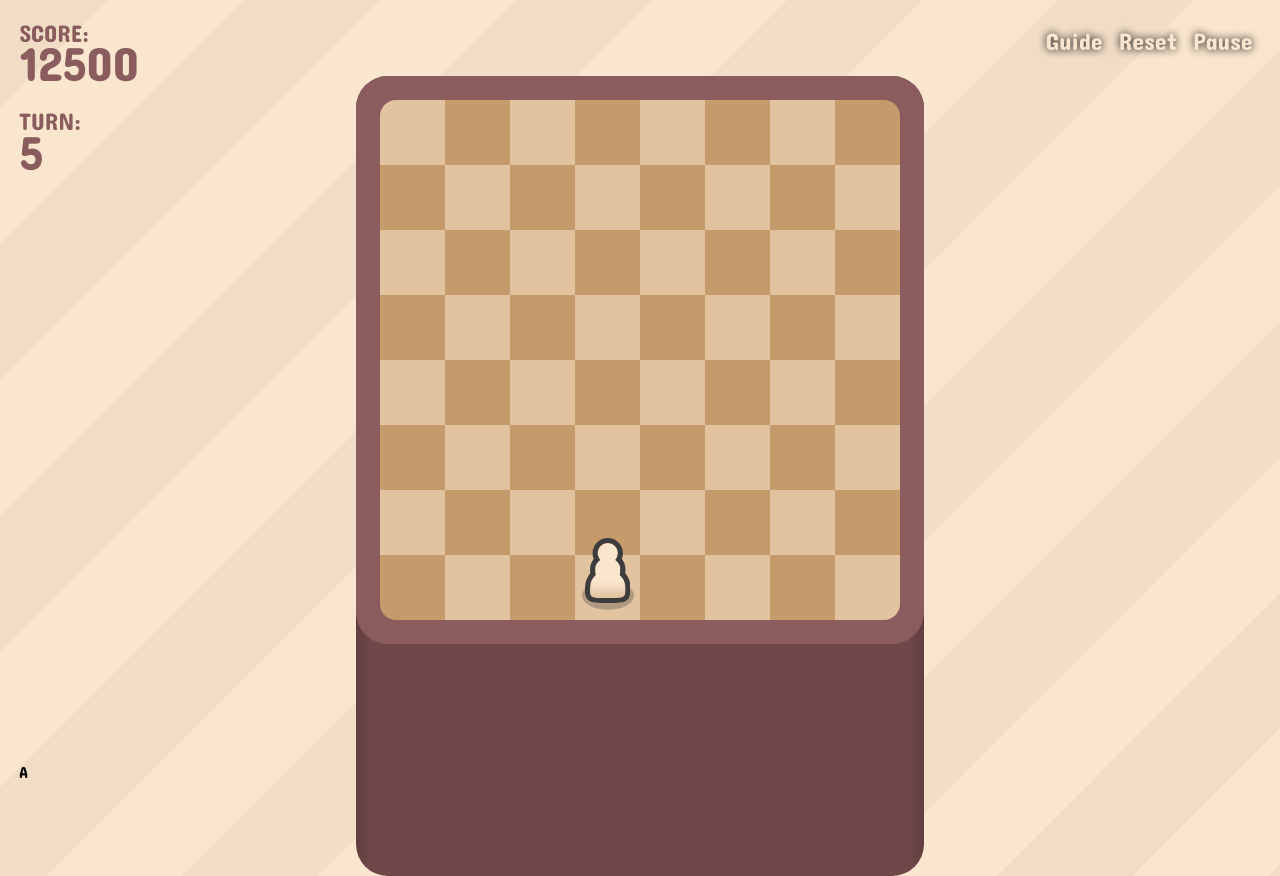
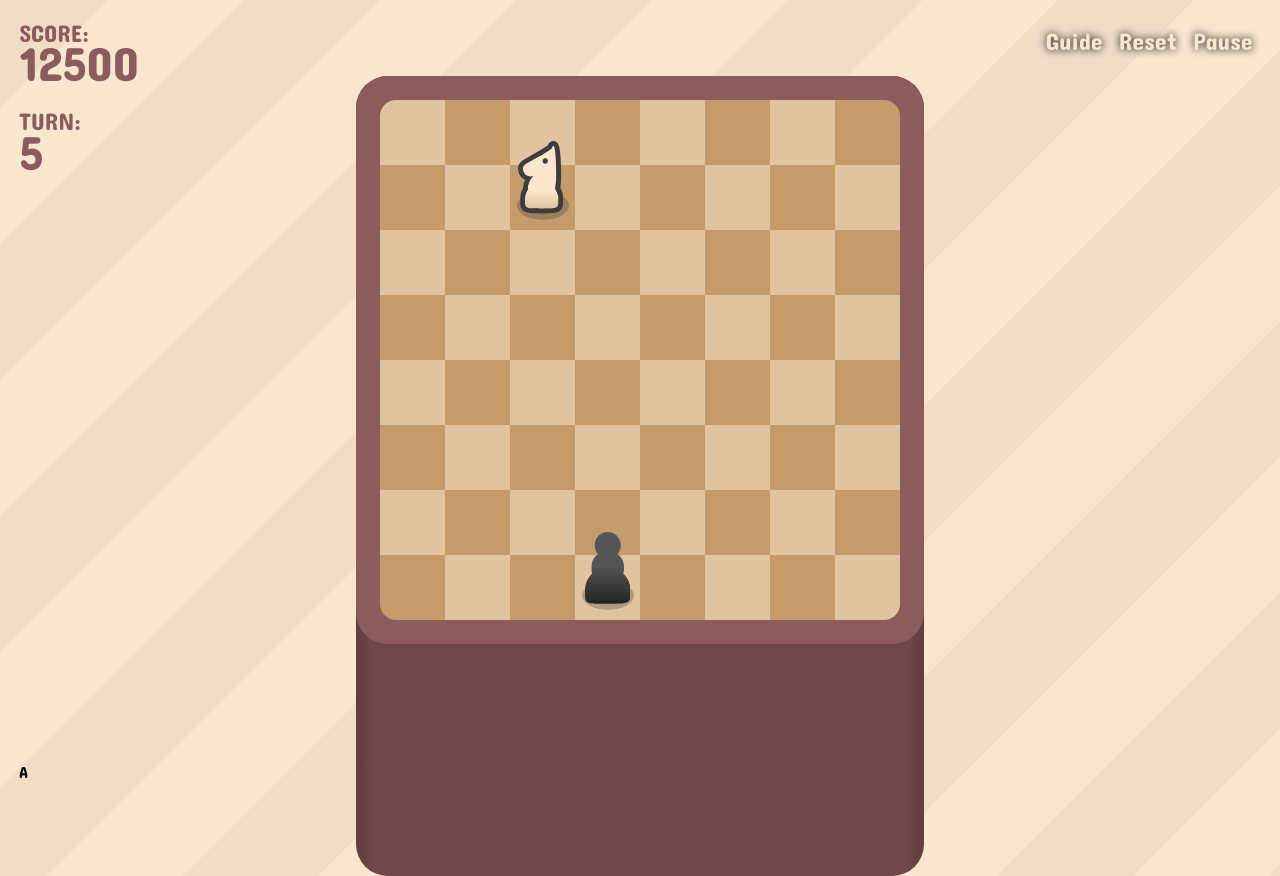
Before and after one commit to coded-circuit/the-pawn-gambit, a React (Vite) app: page / in a window 1280 px wide. Both pictures are taken after a click on the button "PLAY". Built offline with nearby package versions, Linux system fonts and the light colour scheme.

Commit message:
Add player, resetState, input wait

```diff
--- a/src/data/gameSlice.js
+++ b/src/data/gameSlice.js
@@ -37,11 +37,11 @@ const gameSlice = createSlice({
   name: "game",
   initialState,
   reducers: {
-    // resetState: {
-    //   reducer(state) {
-    //     return initialState;
-    //   },
-    // },
+    resetState: {
+      reducer(state) {
+        return initialState;
+      },
+    },
     // setOccupiedCell: {
     //   reducer(state, action) {
     //     const { x, y, value } = action.payload;
@@ -134,15 +134,18 @@ const gameSlice = createSlice({
   },
 });
 
+// SELECT FUNCTIONS --------------------------------------
 export const selectPieceById = (pieceId) => (state) =>
   state.game.pieces[pieceId];
 export const selectCells = (state) => state.game.cells;
 export const selectPlayerPosition = (state) =>
   state.game.pieces[playerId].position;
 
-export const { movePlayer } = gameSlice.actions;
+// ACTION EXPORTS --------------------------------------
+export const { movePlayer, resetState } = gameSlice.actions;
 export default gameSlice.reducer;
 
+//-------------------------------------- PRIVATE FUNCTIONS --------------------------------------
 function verifyPlayerMovement(v1, v2) {
   assertIsVector(v1);
   assertIsVector(v2);
--- a/src/pages/Game/Game.jsx
+++ b/src/pages/Game/Game.jsx
@@ -1,11 +1,20 @@
-import { useEffect, useState } from "react";
+import { useEffect, useRef, useState } from "react";
 import { useDispatch, useSelector } from "react-redux";
 import useInputs from "../../hooks/useInputs";
 import GameUI from "./GameUI";
 import styles from "./Game.module.scss";
 import GridCell from "./GridCell";
-import { movePlayer, selectPlayerPosition } from "../../data/gameSlice";
-import { getVectorSum, isValidCell, PieceType } from "../../global/utils";
+import {
+  movePlayer,
+  selectPlayerPosition,
+  resetState,
+} from "../../data/gameSlice";
+import {
+  getVectorSum,
+  isValidCell,
+  PieceType,
+  sleep,
+} from "../../global/utils";
 import Piece from "./Piece";
 
 // Initialize the grid cells
@@ -19,15 +28,27 @@ for (let y = 0; y < 8; y++) {
 
 const Game = () => {
   const dispatch = useDispatch();
+  const input = useInputs();
+  const processing = useRef(false);
+
   // TEST
   const playerPosition = useSelector(selectPlayerPosition);
-  const input = useInputs();
+  const knightPosition = useRef({ x: 2, y: 0 });
+
+  // DEBUG
+  useEffect(() => {
+    console.log(playerPosition);
+  }, [playerPosition]);
+
+  // Initialize game
+  useEffect(() => {
+    dispatch(resetState());
+  }, []);
 
   // Handle Input
   useEffect(() => {
     // TODO: stop input for a few seconds when starting game
-    // console.log(input);
-    if (input === "") return;
+    if (input === "" || input === undefined || processing.current) return;
     console.log("INPUT:", input);
 
     let direction = { x: 0, y: 0 };
@@ -49,19 +70,14 @@ const Game = () => {
       return;
     }
     if (isValidCell(getVectorSum(playerPosition, direction))) {
-      dispatch(movePlayer(direction.x, direction.y));
+      (async () => {
+        processing.current = true;
+        dispatch(movePlayer(direction.x, direction.y));
+        await sleep(300);
+        processing.current = false;
+      })();
     }
   }, [input]);
-
-  // TEST
-  useEffect(() => {
-    console.log(playerPosition);
-  }, [playerPosition]);
-
-  //Initialize game
-  useEffect(() => {
-    // dispatch(resetState());
-  }, []);
 
   return (
     <main>
@@ -71,7 +87,8 @@ const Game = () => {
       <div className={styles.gridContainer}>{gridCells}</div>
       <div className={styles.piecesContainer}>
         {/* TEST */}
-        <Piece gridPos={playerPosition} type={PieceType.KNIGHT} />
+        <Piece gridPos={playerPosition} type={PieceType.PLAYER} />
+        <Piece gridPos={knightPosition.current} type={PieceType.KNIGHT} />
       </div>
     </main>
   );
--- a/src/pages/Game/Piece.jsx
+++ b/src/pages/Game/Piece.jsx
@@ -1,5 +1,5 @@
 import { useEffect, useState } from "react";
-import { assertIsVector, sleep } from "../../global/utils";
+import { assert, assertIsVector, PieceType, sleep } from "../../global/utils";
 import styles from "./Piece.module.scss";
 import Knight from "./PieceComponents/Knight";
 import Queen from "./PieceComponents/Queen";
@@ -7,6 +7,7 @@ import Shadow from "./PieceComponents/Shadow";
 import Bishop from "./PieceComponents/Bishop";
 import Rook from "./PieceComponents/Rook";
 import Pawn from "./PieceComponents/Pawn";
+import Player from "./PieceComponents/Player";
 
 const Piece = ({ gridPos, type }) => {
   assertIsVector(gridPos);
@@ -14,10 +15,9 @@ const Piece = ({ gridPos, type }) => {
   const [isMoving, setIsMoving] = useState(false);
 
   const gfxPlayerStyles = {
-    // backgroundImage:
-    //   "radial-gradient(70% 40% at 50% 70%, black, black 50%, transparent 50%)",
     top: (gridPos.y * 65) / 8 + "vmin",
     left: (gridPos.x * 65) / 8 + "vmin",
+    zIndex: gridPos.y * 8 + gridPos.x,
   };
 
   useEffect(() => {
@@ -28,10 +28,34 @@ const Piece = ({ gridPos, type }) => {
     })();
   }, [gridPos]);
 
+  let pieceComponent;
+  switch (type) {
+    case PieceType.PLAYER:
+      pieceComponent = <Player />;
+      break;
+    case PieceType.QUEEN:
+      pieceComponent = <Queen />;
+      break;
+    case PieceType.ROOK:
+      pieceComponent = <Rook />;
+      break;
+    case PieceType.BISHOP:
+      pieceComponent = <Bishop />;
+      break;
+    case PieceType.KNIGHT:
+      pieceComponent = <Knight />;
+      break;
+    case PieceType.PAWN:
+      pieceComponent = <Pawn />;
+      break;
+    default:
+      assert(false, "Invalid type in Piece.jsx!");
+  }
+
   return (
-    <div className={`${styles.piece}`} style={gfxPlayerStyles}>
+    <div className={styles.piece} style={gfxPlayerStyles}>
       <div className={isMoving ? styles.jumpReference : ""}>
-        <Pawn />
+        {pieceComponent}
       </div>
       <Shadow isMoving={isMoving} />
     </div>
--- a/src/pages/Game/PieceComponents/PieceComponents.module.scss
+++ b/src/pages/Game/PieceComponents/PieceComponents.module.scss
@@ -1,3 +1,4 @@
+.player,
 .pawn,
 .knight,
 .rook,
@@ -6,6 +7,10 @@
   width: calc(theme.$grid-scale / 8 * 0.7);
   position: absolute;
   bottom: calc(theme.$grid-scale / 8 * 0.25);
+
+  &.player {
+    left: calc(theme.$grid-scale / 8 * 0.15);
+  }
 
   &.pawn {
     left: calc(theme.$grid-scale / 8 * 0.15);
--- /dev/null
+++ b/src/pages/Game/PieceComponents/Player.jsx
@@ -0,0 +1,64 @@
+import styles from "./PieceComponents.module.scss";
+
+const Player = () => {
+  return (
+    <svg
+      className={styles.player}
+      // width="64"
+      // height="101"
+      viewBox="0 0 64 101"
+      fill="none"
+      xmlns="http://www.w3.org/2000/svg"
+    >
+      <path
+        d="M64 81.4861C64 101 64 101 32.057 101C-0.418379 101 -0.418381 101 0.113994 81.4861C0.113994 64.0524 14.4154 49.9195 32.057 49.9195C49.6986 49.9195 64 64.0524 64 81.4861Z"
+        fill="url(#paint0_linear_40_3)"
+      />
+      <path
+        d="M54.8571 48.2238C54.8571 61.5287 54.8571 61.5287 32.0407 61.5287C8.84402 61.5287 8.84401 61.5287 9.22428 48.2238C9.22428 36.3372 19.4395 26.7011 32.0407 26.7011C44.6419 26.7011 54.8571 36.3372 54.8571 48.2238Z"
+        fill="url(#paint1_linear_40_3)"
+      />
+      <path
+        d="M50.2857 18.5747C50.2857 28.8332 42.0989 37.1494 32 37.1494C21.9011 37.1494 13.7143 28.8332 13.7143 18.5747C13.7143 8.31618 21.9011 0 32 0C42.0989 0 50.2857 8.31618 50.2857 18.5747Z"
+        fill="url(#paint2_linear_40_3)"
+      />
+      <defs>
+        <linearGradient
+          id="paint0_linear_40_3"
+          x1="32"
+          y1="101"
+          x2="32"
+          y2="0"
+          gradientUnits="userSpaceOnUse"
+        >
+          <stop stop-color="#212121" />
+          <stop offset="0.517671" stop-color="#555555" />
+        </linearGradient>
+        <linearGradient
+          id="paint1_linear_40_3"
+          x1="32"
+          y1="101"
+          x2="32"
+          y2="0"
+          gradientUnits="userSpaceOnUse"
+        >
+          <stop stop-color="#212121" />
+          <stop offset="0.517671" stop-color="#555555" />
+        </linearGradient>
+        <linearGradient
+          id="paint2_linear_40_3"
+          x1="32"
+          y1="101"
+          x2="32"
+          y2="0"
+          gradientUnits="userSpaceOnUse"
+        >
+          <stop stop-color="#212121" />
+          <stop offset="0.517671" stop-color="#555555" />
+        </linearGradient>
+      </defs>
+    </svg>
+  );
+};
+
+export default Player;
```
Also changed, not shown: src/assets/Player.svg (added).
